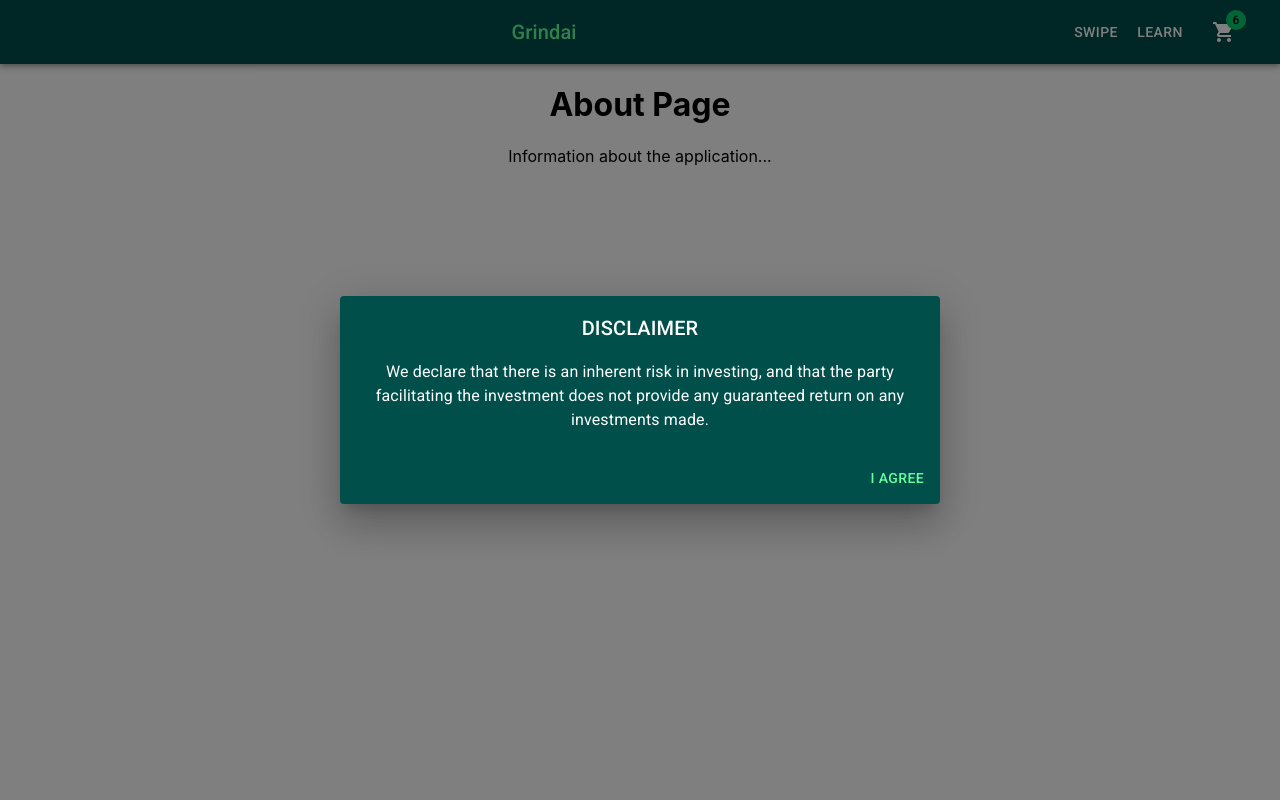
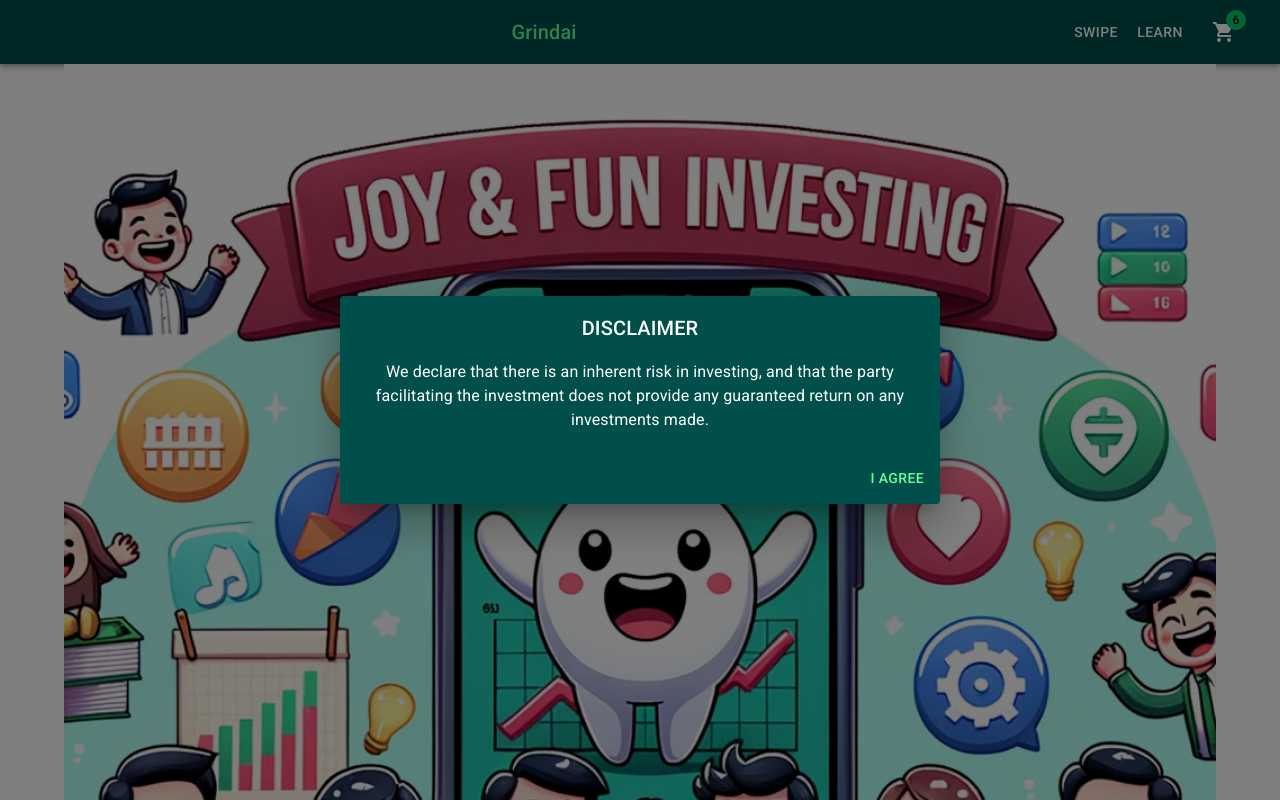
Before and after one commit to dignomes/react, a React (Create React App) app: page /about in a window 1280 px wide. Shown: the top 800 px of the page. Built offline with nearby package versions, Linux system fonts and the light colour scheme.

Commit message:
Learn page content

```diff
--- a/src/About/About.tsx
+++ b/src/About/About.tsx
@@ -1,11 +1,46 @@
 import React from 'react';
+import { Container, Typography, Paper, Box, ThemeProvider } from '@mui/material';
+import { useTheme } from '@mui/material/styles';
 
 const About: React.FC = () => {
+
+  const theme = useTheme();
+
   return (
-    <div>
-      <h1>About Page</h1>
-      <p>Information about the application...</p>
-    </div>
+    <ThemeProvider theme={theme}>
+      <Container>
+        <Box sx={{ width: '100%', display: 'block' }}>
+          <img src="/images/Cartoon.png" alt="Cartoon" style={{ width: '100%' }} />
+        </Box>
+
+        <Paper elevation={3} sx={{ margin: '20px 0', padding: '15px', color: theme.palette.secondary.contrastText }}>
+          <Typography variant="h5" gutterBottom>
+            Environmentally Friendly Companies
+          </Typography>
+          <Typography variant="body1">
+            Green companies are not only good for the environment but also for investors. As the world focuses more on sustainability, these companies have great potential.
+          </Typography>
+        </Paper>
+
+        <Paper elevation={3} sx={{ margin: '20px 0', padding: '15px', color: theme.palette.secondary.contrastText }}>
+          <Typography variant="h5" gutterBottom>
+            Discover Stocks with Our App
+          </Typography>
+          <Typography variant="body1">
+            Our app offers an easy way to find stocks on the market with a user-friendly design and real-time data.
+          </Typography>
+        </Paper>
+
+        <Paper elevation={3} sx={{ margin: '20px 0', padding: '15px', color: theme.palette.secondary.contrastText }}>
+          <Typography variant="h5" gutterBottom>
+            AI-Powered Suggestions
+          </Typography>
+          <Typography variant="body1">
+            Our platform uses AI to suggest stocks based on users' past choices, offering a more personalized experience.
+          </Typography>
+        </Paper>
+      </Container>
+    </ThemeProvider>
   );
 }
 
```
Also changed, not shown: public/images/Cartoon.png (added).
